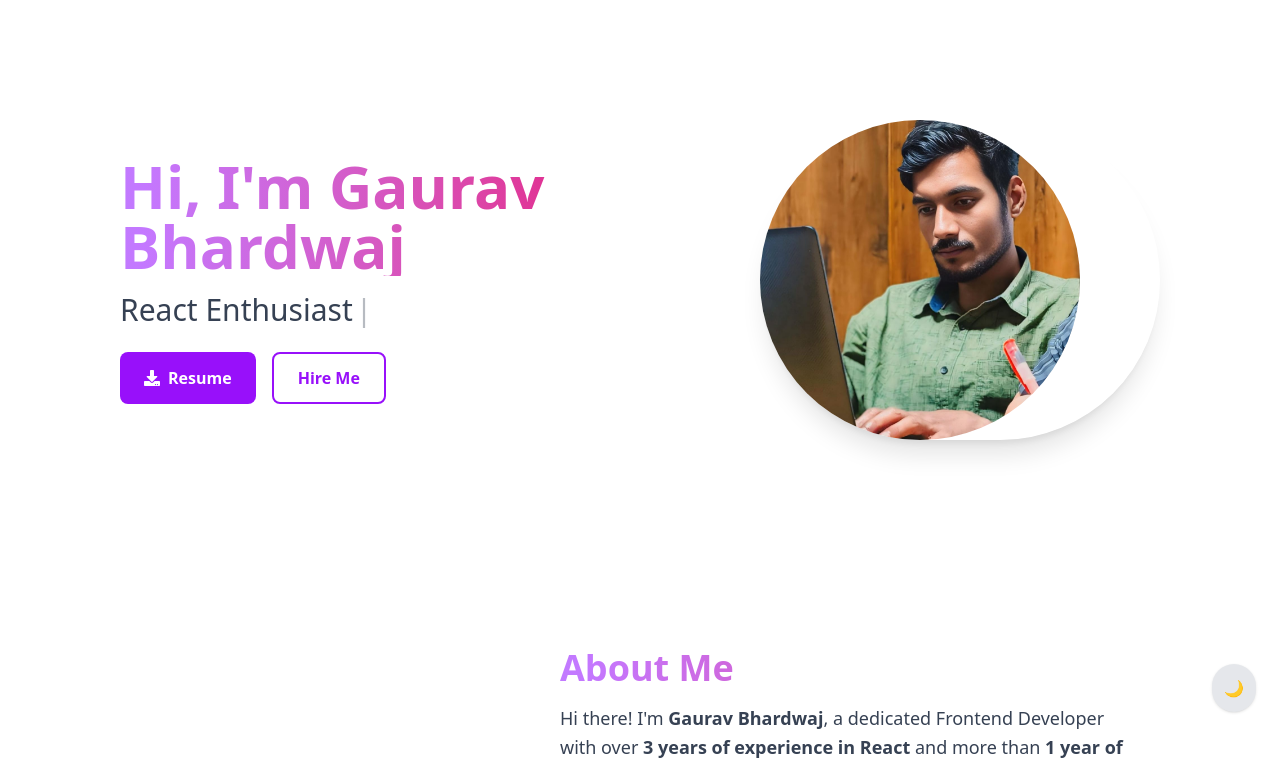
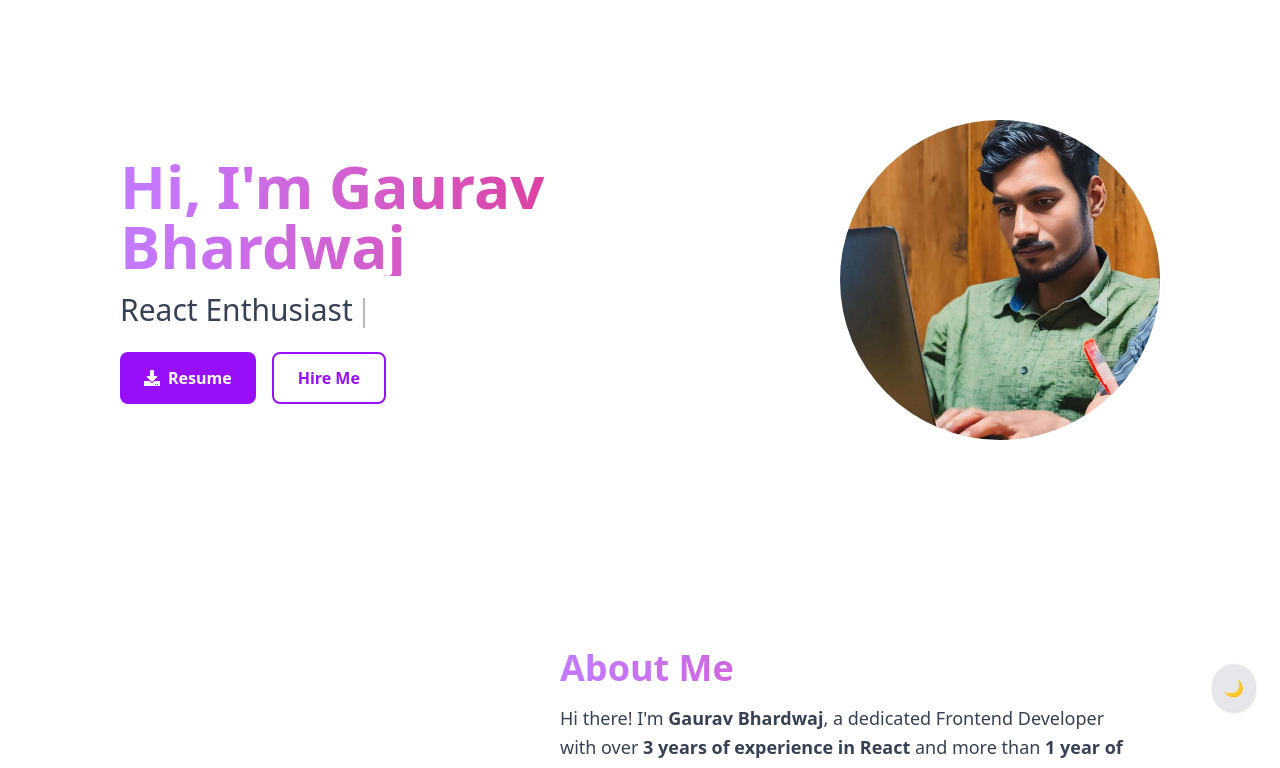
Before and after one commit to Bhardwaj1/portfolio, a Next.js app: page / in a window 1280 px wide. Shown: the top 768 px of the page. Built offline with nearby package versions, Linux system fonts and the light colour scheme.

Commit message:
portfolio finieshed

```diff
--- a/src/app/components/Hero.js
+++ b/src/app/components/Hero.js
@@ -30,7 +30,7 @@ export default function Hero() {
                 "Next.js Wizard",
                 "MERN Stack Developer",
                 "Backend Developer",
-                "Node.js Developer"
+                "Node.js Developer",
               ]}
               loop
               cursor
@@ -62,13 +62,7 @@ export default function Hero() {
 
         {/* Right: Profile Picture with 3D effect */}
         {/* Right: Profile Picture with 3D effect */}
-        <Tilt
-          glareEnable={true}
-          glareMaxOpacity={0.4}
-          scale={1.05}
-          transitionSpeed={400}
-          className="rounded-full shadow-xl flex-1 max-w-[320px] xl:max-w-[400px]"
-        >
+
         <div className="aspect-square w-40 sm:w-48 md:w-56 lg:w-64 xl:w-80 rounded-full overflow-hidden">
           <Image
             src="/GauravProfile.jpeg"
@@ -79,7 +73,6 @@ export default function Hero() {
             priority
           />
         </div>
-        </Tilt>
       </div>
     </section>
   );
--- a/src/app/components/ThemeToggle.js
+++ b/src/app/components/ThemeToggle.js
@@ -4,22 +4,37 @@ import { useEffect, useState } from 'react';
 
 export default function ThemeToggle() {
   const [isDark, setIsDark] = useState(false);
+  const [mounted, setMounted] = useState(false); // Important to avoid hydration mismatch
 
   useEffect(() => {
+    if (typeof window !== 'undefined' && typeof document !== 'undefined') {
       const stored = localStorage.getItem('theme');
-    if (stored === 'dark') {
+      const prefersDark = stored === 'dark' || (!stored && window.matchMedia('(prefers-color-scheme: dark)').matches);
+
+      if (prefersDark) {
         document.documentElement.classList.add('dark');
         setIsDark(true);
+      } else {
+        document.documentElement.classList.remove('dark');
+        setIsDark(false);
+      }
+
+      setMounted(true);
     }
   }, []);
 
   const toggleTheme = () => {
+    if (typeof document !== 'undefined') {
       const html = document.documentElement;
       const next = isDark ? 'light' : 'dark';
+
       html.classList.toggle('dark');
       localStorage.setItem('theme', next);
       setIsDark(!isDark);
+    }
   };
+
+  if (!mounted) return null; // Prevent rendering until after hydration
 
   return (
     <button
```
Lines whose indentation alone changed are shown as unchanged.
